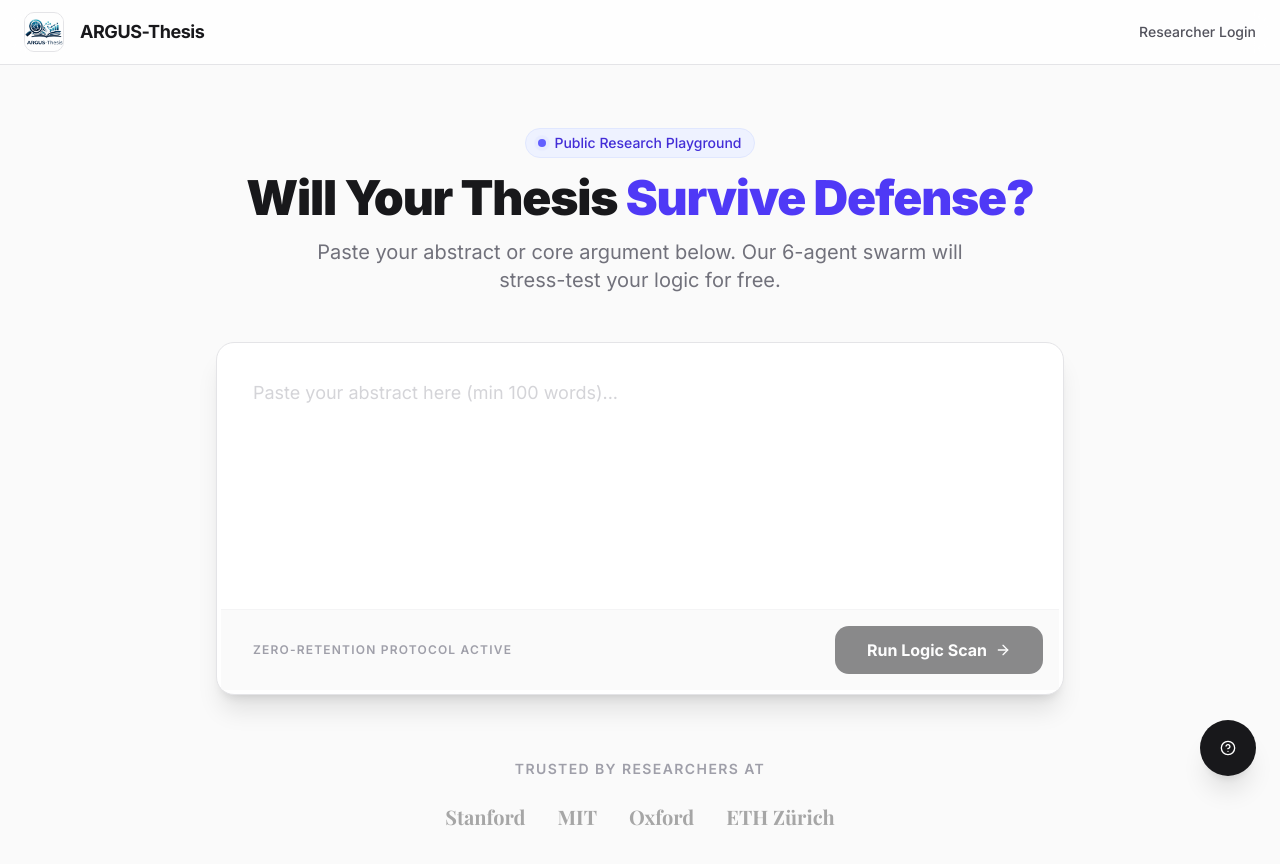
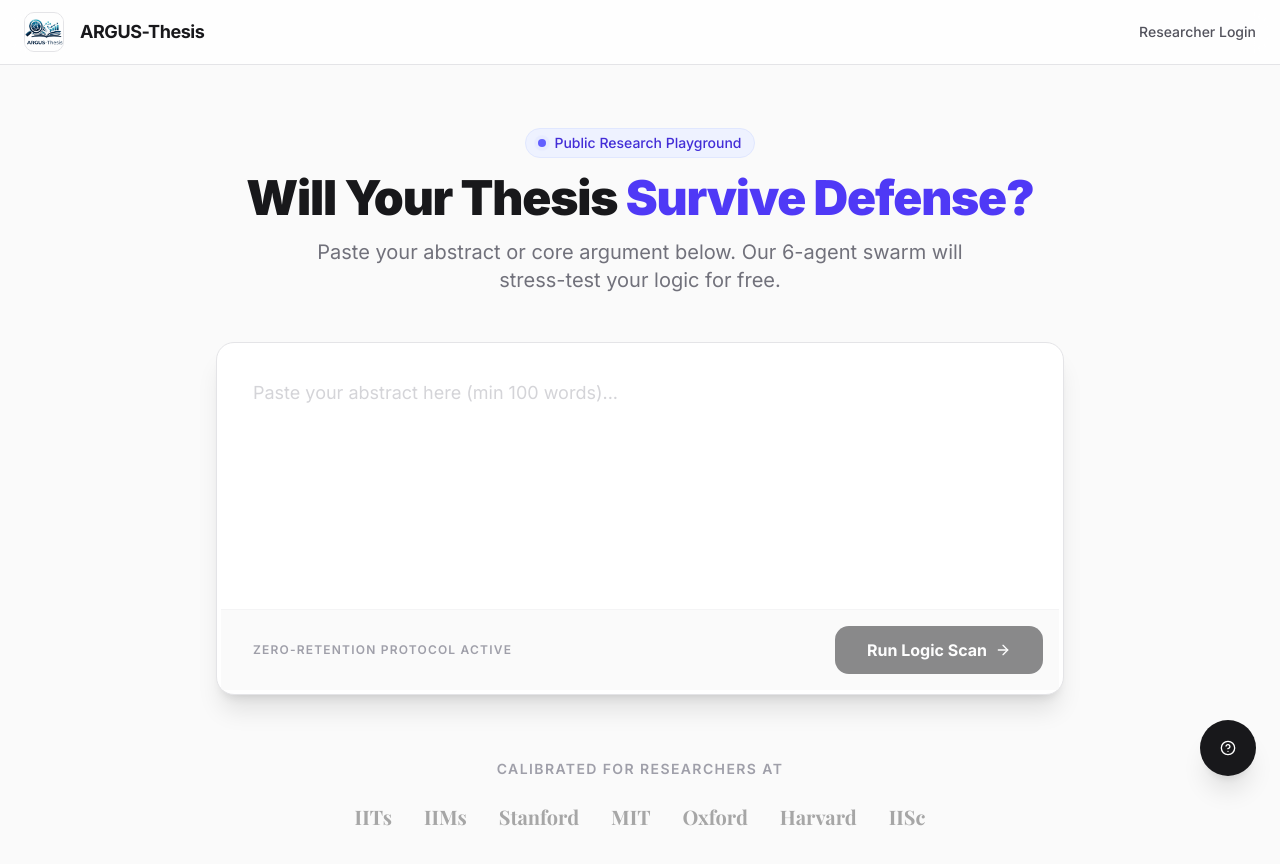
Before and after one commit to aum-metrics/ARGUS, a Next.js app: page /playground in a window 1280 px wide. Shown: the top 864 px of the page. Built offline with nearby package versions, Linux system fonts and the light colour scheme; a web font is replaced by a local one.

Commit message:
fix: update trust signals to specified university list and add homepage CTA

```diff
--- a/app/page.tsx
+++ b/app/page.tsx
@@ -62,6 +62,12 @@ export default function Home() {
                   <Link href="/dashboard" className="w-full sm:w-auto">
                     <Button size="lg" className="w-full sm:w-auto bg-zinc-900 text-white hover:bg-zinc-800 px-8 h-14 rounded-full text-base font-semibold shadow-xl hover:shadow-2xl hover:-translate-y-0.5 transition-all duration-300">
                       Start Audit <ArrowRight className="ml-2 h-5 w-5" />
+                    </Button>
+                  </Link>
+
+                  <Link href="/playground" className="w-full sm:w-auto">
+                    <Button size="lg" variant="outline" className="w-full sm:w-auto border-indigo-200 text-indigo-700 bg-indigo-50 hover:bg-indigo-100 hover:border-indigo-300 px-8 h-14 rounded-full text-base font-bold shadow-sm hover:shadow-md transition-all duration-300">
+                      Try Logic Scan (Free)
                     </Button>
                   </Link>
 
--- a/app/playground/page.tsx
+++ b/app/playground/page.tsx
@@ -143,13 +143,15 @@ export default function PlaygroundPage() {
 
                 {/* Social Proof */}
                 <div className="mt-16 text-center">
-                    <p className="text-sm font-semibold text-zinc-400 uppercase tracking-widest mb-6">Trusted By Researchers At</p>
+                    <p className="text-sm font-semibold text-zinc-400 uppercase tracking-widest mb-6">Calibrated for Researchers at</p>
                     <div className="flex flex-wrap justify-center gap-8 opacity-50 grayscale hover:grayscale-0 transition-all duration-500">
-                        {/* Simple placeholders for University Logos */}
+                        <div className="text-xl font-serif font-bold text-zinc-600">IITs</div>
+                        <div className="text-xl font-serif font-bold text-zinc-600">IIMs</div>
                         <div className="text-xl font-serif font-bold text-zinc-600">Stanford</div>
                         <div className="text-xl font-serif font-bold text-zinc-600">MIT</div>
                         <div className="text-xl font-serif font-bold text-zinc-600">Oxford</div>
-                        <div className="text-xl font-serif font-bold text-zinc-600">ETH Zürich</div>
+                        <div className="text-xl font-serif font-bold text-zinc-600">Harvard</div>
+                        <div className="text-xl font-serif font-bold text-zinc-600">IISc</div>
                     </div>
                 </div>
 
```
